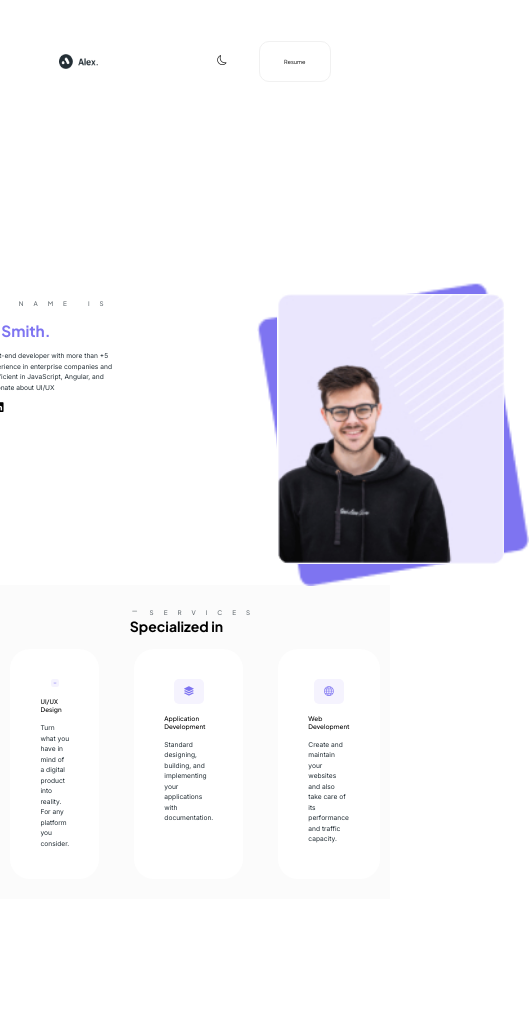
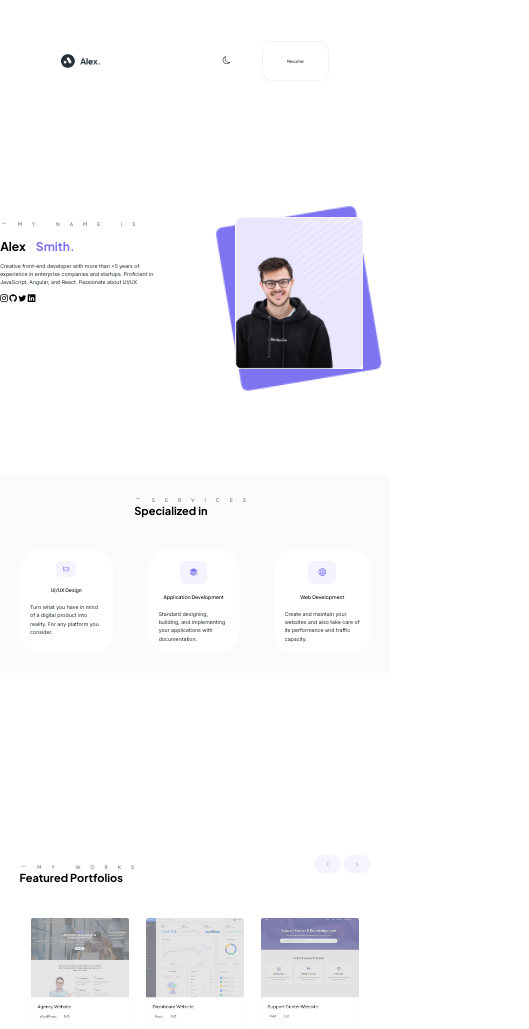
Before and after one commit to Vicki3-3-3/TRABAJO-FINAL-INTENSIVO-UTN, a plain HTML site: page index.html in a window 390 px wide. Shown: the top 1029 px of the page, 529 px wide, since content can reach past the window. Drawn offline with nearby package versions, Linux system fonts and the light colour scheme.

Commit message:
'agregado de media queries hasta 400px minwidth'

```diff
--- a/style.css
+++ b/style.css
@@ -31,7 +31,7 @@ html {
 body {
     display: flex;
     flex-direction: column;
-    gap: 10vh;
+    gap: 5vh;
     background-color: white;
 }
 
@@ -450,14 +450,19 @@ footer {
 
 /*media queries*/
 
+@media screen and (min-width: 1400px) {
+    html {
+        font-size: 18px;
+    }
+
+}
+
 @media screen and (max-width: 1024px) {
 
     /*general modifications*/
     html {
         font-size: 12px;
     }
-
-    ;
 
 
     /*header modifications*/
@@ -503,12 +508,48 @@ footer {
 
     /*general modifications*/
     html {
-        font-size: 7px;
+        font-size: 12px;
     }
 
     .logo {
         width: 10vw;
     }
+
+    body {
+        display: flex;
+        gap: 1vh;
+    }
+
+
+    .hero,
+    .services,
+    .portfolio,
+    .experience,
+    .blog,
+    .section-form {
+        display: flex;
+        gap: 4vh;
+    }
+
+    /*hero modifications*/
+    .img-front {
+        position: absolute;
+        z-index: 2;
+        display: flex;
+        flex: 1;
+        height: 26vh;
+    }
+
+    .img-back {
+        position: absolute;
+        z-index: 1;
+        display: flex;
+        height: 30vh;
+        flex: 1;
+        top: -12px;
+        left: -20px;
+    }
+
 
     /*services modifications*/
     .favicon-crown {
@@ -534,6 +575,26 @@ footer {
         padding: 30px;
     }
 
+    /*portfolio modifications*/
+
+    .passing-bi .bi {
+        background-color: var(--icon-bg-color);
+        color: var(--secondary-font-bg-color);
+        padding: 9px 14px;
+        border-radius: 20px;
+        font-size: 1rem;
+    }
+
+    /*blog modifications*/
+
+    .my-articles {
+        display: flex;
+        gap: 2%;
+    }
+
+    .blog-article {
+        padding: 1px;
+    }
     /*form modifications*/
 
     input {
@@ -553,3 +614,88 @@ footer {
         font-size: 0.8rem;
     }
 }
+
+@media screen and (max-width:600px) {
+
+    html {
+        font-size: 8px;
+    }
+
+
+    .services-div,
+    .portfolio-images,
+    .experience,
+    .my-articles,
+    .section-form,
+    .hero {
+        display: flex;
+        flex-wrap: nowrap;
+        justify-content: center;
+    }
+
+    /*hero modifications*/
+    .img-front {
+        position: absolute;
+        z-index: 2;
+        display: flex;
+        flex: 1;
+        height: 22vh;
+    }
+
+    .img-back {
+        position: absolute;
+        z-index: 1;
+        display: flex;
+        height: 26vh;
+        flex: 1;
+        top: -12px;
+        left: -20px;
+    }
+
+    /*services modifications*/
+
+    .favicon-crown {
+        width: 28%;
+        height: 20%;
+    }
+
+
+    /*portfolio modifications*/
+
+    .passing-bi .bi {
+        background-color: var(--icon-bg-color);
+        color: var(--secondary-font-bg-color);
+        padding: 6px 11px;
+        border-radius: 20px;
+        font-size: 1rem;
+    }
+}
+
+@media screen and (max-width: 400px) {
+    html {
+        font-size: 5.5px;
+    }
+
+    .img-front {
+        position: absolute;
+        z-index: 2;
+        display: flex;
+        flex: 1;
+        height: 18vh;
+    }
+
+    .img-back {
+        position: absolute;
+        z-index: 1;
+        display: flex;
+        height: 22vh;
+        flex: 1;
+        top: -12px;
+        left: -20px;
+    }
+
+    .servdiv {
+        padding: 3%;
+    }
+
+}
```
